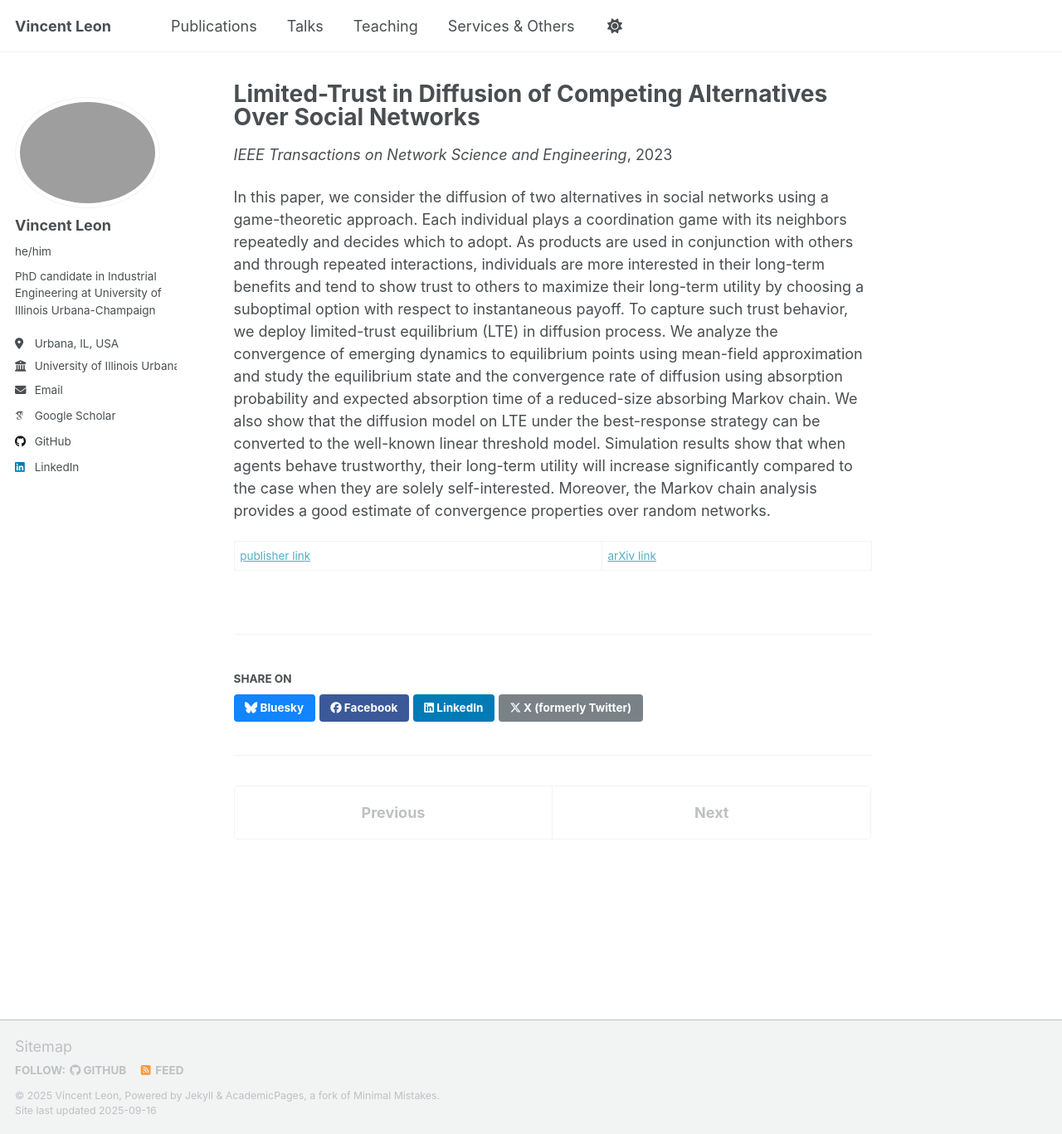
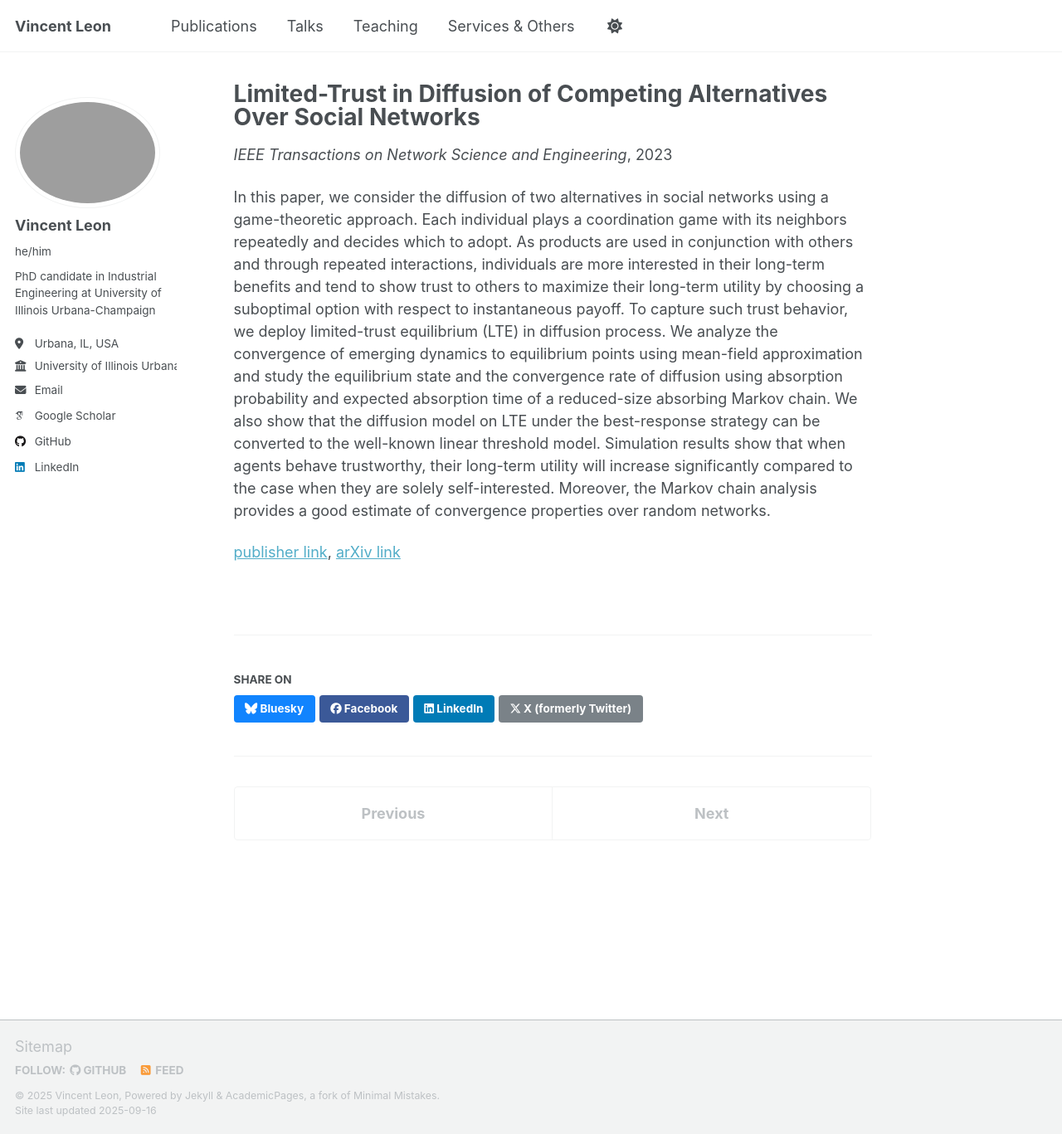
Before and after one commit to vin-leon/vin-leon.github.io, a Jekyll site: the page built from _publications/2023-lte-diffusion.md, in a window 1280 px wide and 1367 px high. Shown: the whole window at 83% size. Built offline with Jekyll 4.4.1, drawn with Linux system fonts in a browser that asks for light colours; some web fonts are replaced; a script that is not in the unit is left out.

```diff
--- a/_publications/2023-lte-diffusion.md
+++ b/_publications/2023-lte-diffusion.md
@@ -13,4 +13,4 @@ venue: 'IEEE Transactions on Network Science and Engineering'
 
 In this paper, we consider the diffusion of two alternatives in social networks using a game-theoretic approach. Each individual plays a coordination game with its neighbors repeatedly and decides which to adopt. As products are used in conjunction with others and through repeated interactions, individuals are more interested in their long-term benefits and tend to show trust to others to maximize their long-term utility by choosing a suboptimal option with respect to instantaneous payoff. To capture such trust behavior, we deploy limited-trust equilibrium (LTE) in diffusion process. We analyze the convergence of emerging dynamics to equilibrium points using mean-field approximation and study the equilibrium state and the convergence rate of diffusion using absorption probability and expected absorption time of a reduced-size absorbing Markov chain. We also show that the diffusion model on LTE under the best-response strategy can be converted to the well-known linear threshold model. Simulation results show that when agents behave trustworthy, their long-term utility will increase significantly compared to the case when they are solely self-interested. Moreover, the Markov chain analysis provides a good estimate of convergence properties over random networks.
 
-[publisher link](https://doi.org/10.1109/TNSE.2023.3322132) | [arXiv link](https://arxiv.org/abs/2206.06318)
+[publisher link](https://doi.org/10.1109/TNSE.2023.3322132), [arXiv link](https://arxiv.org/abs/2206.06318)
```
